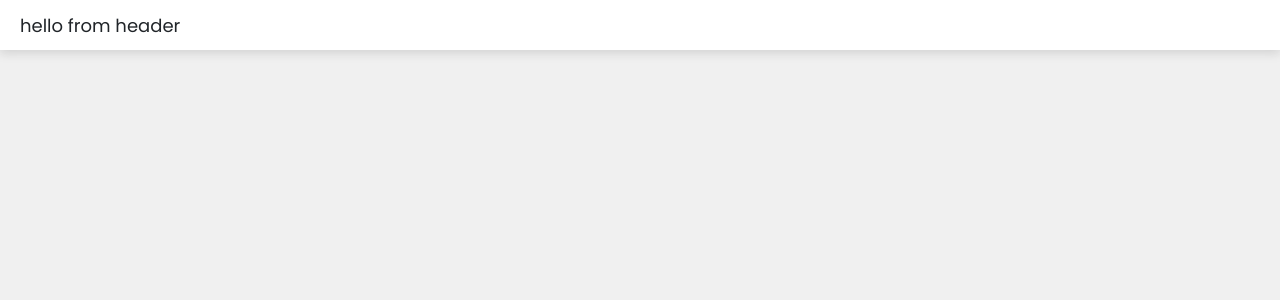
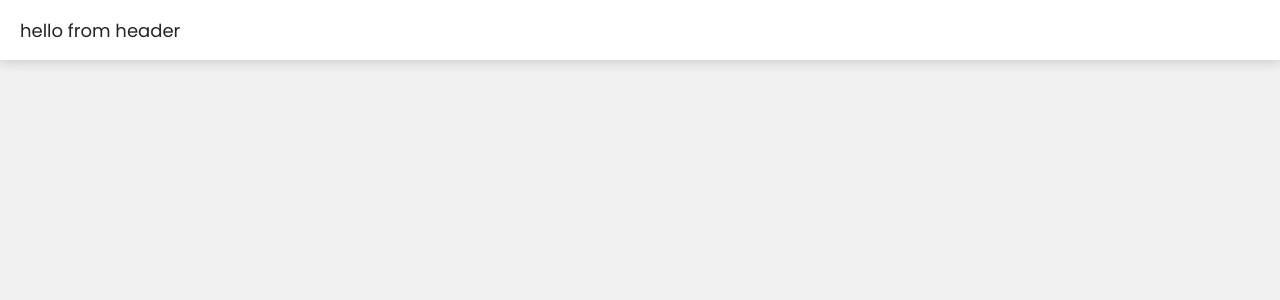
Before and after one commit to shreynpatel23/ondc-ui-layer, a React (Create React App) app: page /home in a window 1280 px wide. Shown: the top 300 px of the page. Built offline with nearby package versions, Linux system fonts and the light colour scheme.

Commit message:
upgraded the react-scripts version

```diff
--- a/package.json
+++ b/package.json
@@ -14,7 +14,7 @@
     "react": "^17.0.2",
     "react-dom": "^17.0.2",
     "react-router-dom": "^5.2.0",
-    "react-scripts": "4.0.3",
+    "react-scripts": "5.0.0",
     "web-vitals": "^1.0.1"
   },
   "scripts": {
--- a/src/components/shared/header/header.module.scss
+++ b/src/components/shared/header/header.module.scss
@@ -1,7 +1,7 @@
 @import "../../../assets/scss/variables.scss";
 
 .header_back {
-  height: 50px;
+  height: 60px;
   padding: 0 20px;
   background-color: $white;
   box-shadow: 0 3px 10px 0 rgba($primaryColor, 0.15);
```
Also changed, not shown: 1 other file (tests, documents, lock files or other folders).
